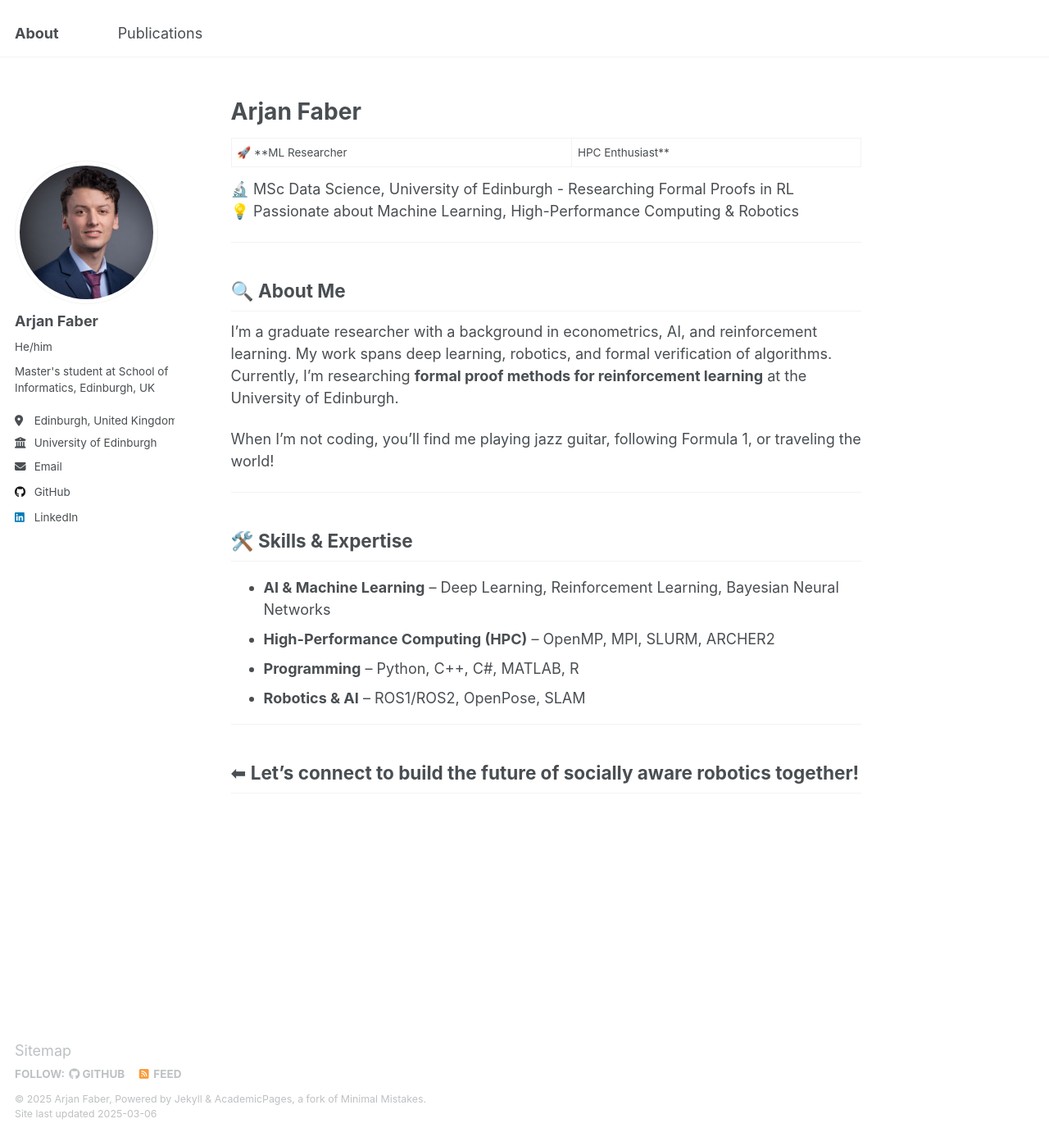
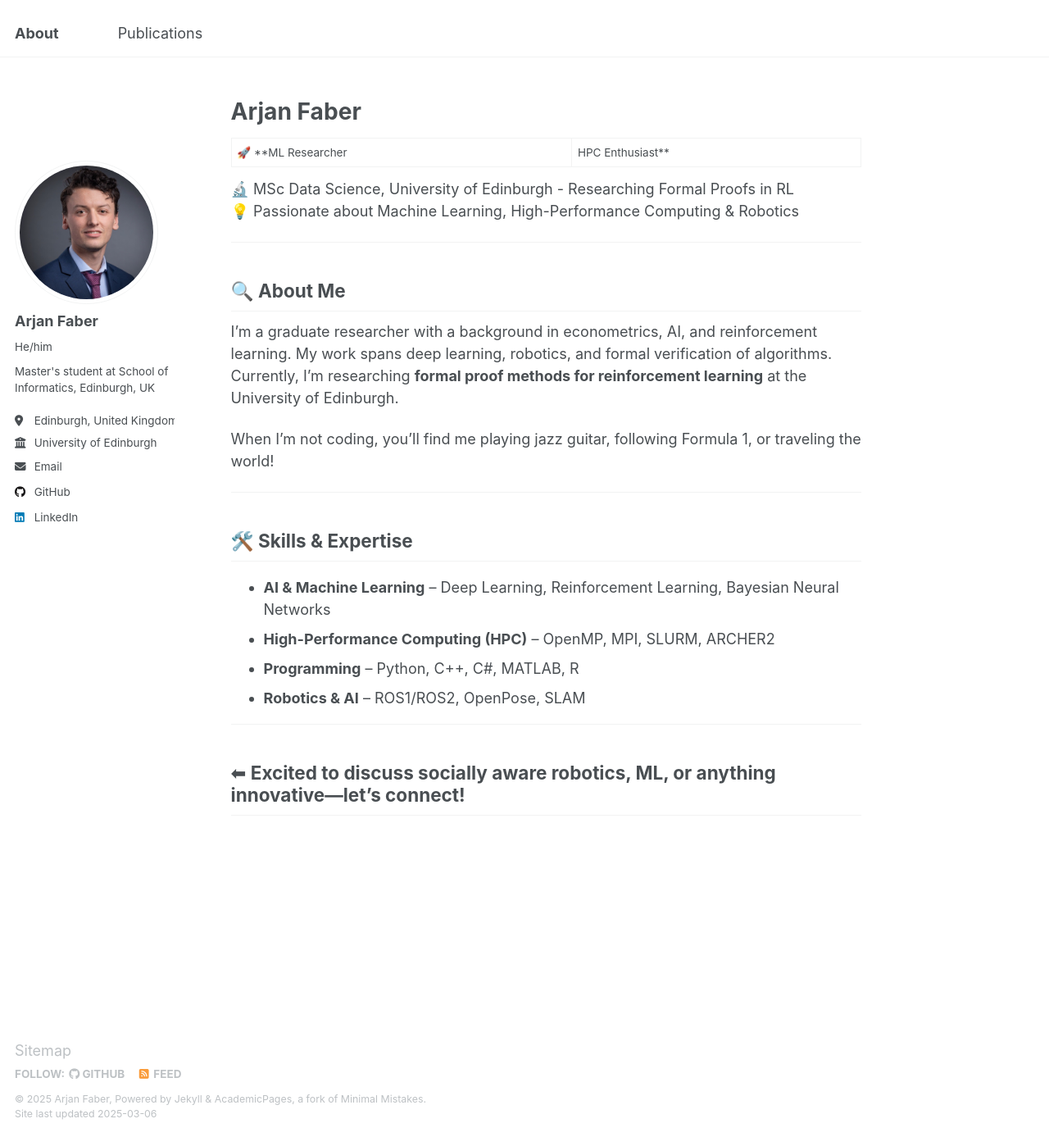
Before and after one commit to ArjFaber/arjfaber.github.io, a Jekyll site: the page built from _pages/about.md, in a window 1280 px wide and 1387 px high. Shown: the whole window at 82% size. Built offline with Jekyll 4.4.1, drawn with Linux system fonts in a browser that asks for light colours; a file with an impossible date is left out.

Commit message:
Update about.md

```diff
--- a/_pages/about.md
+++ b/_pages/about.md
@@ -32,4 +32,4 @@ When I'm not coding, you'll find me playing jazz guitar, following Formula 1, or
 
 ---
 
-## ⬅ Let's connect to build the future of socially aware robotics together!
+## ⬅ Excited to discuss socially aware robotics, ML, or anything innovative—let’s connect!
```
